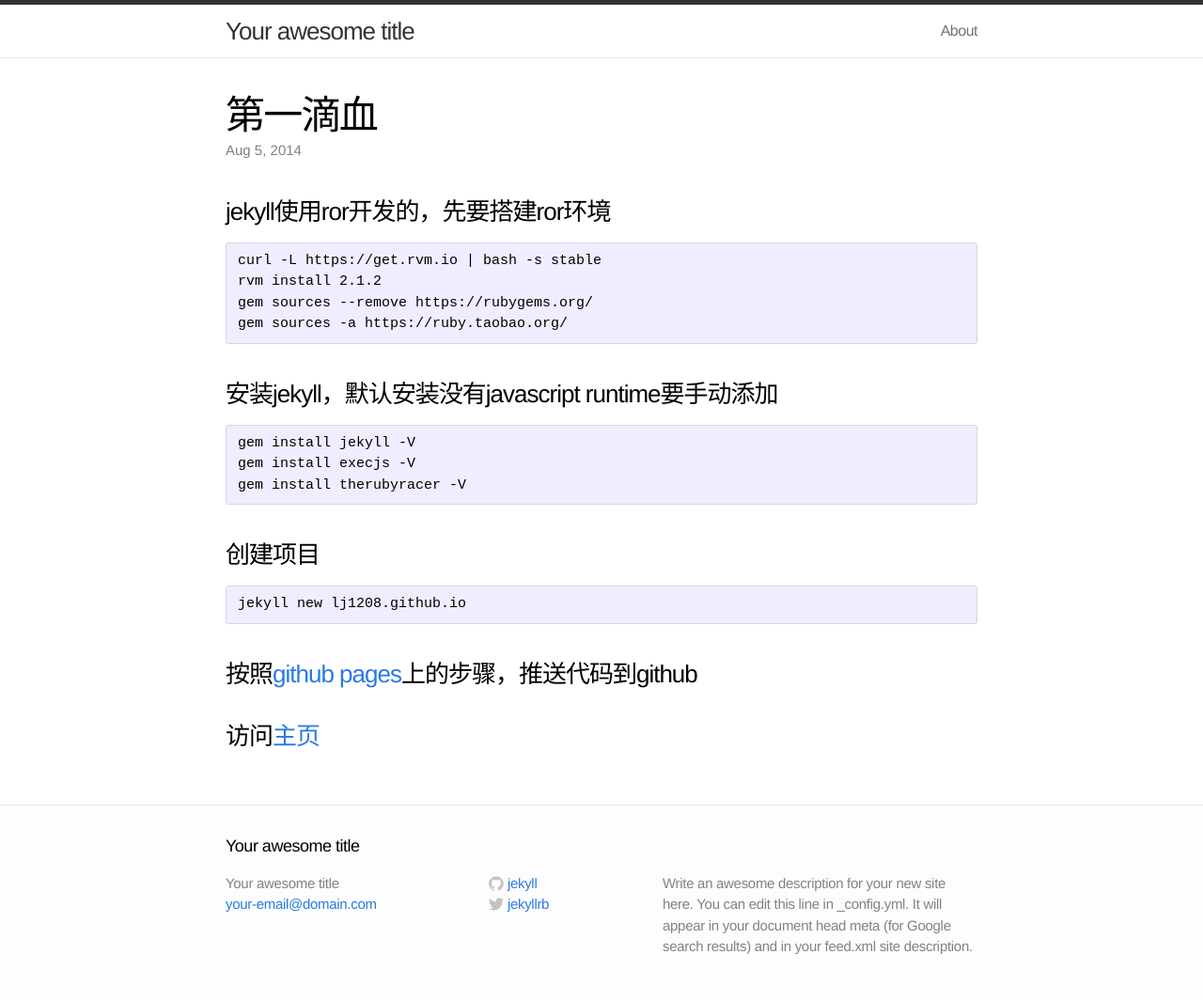
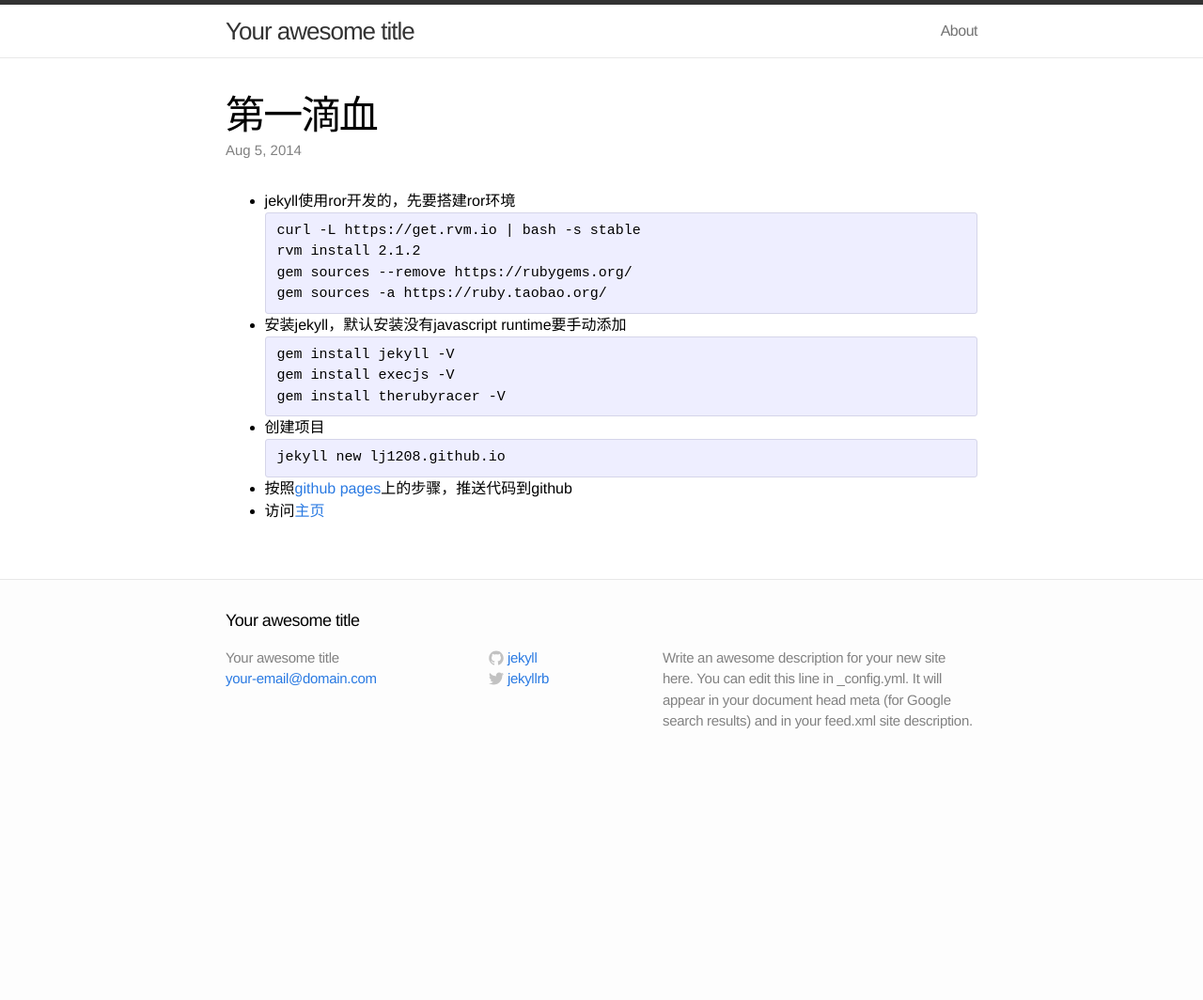
Before and after one commit to lj1208/lj1208.github.io, a Jekyll site: the page built from _posts/2014-08-05-第一滴血.markdown, in a window 1280 px wide. Shown: the whole page at 94% size. Built offline with Jekyll 4.4.1, drawn with Linux system fonts in a browser that asks for light colours; after the commit the page ends 900 px from its top, so only the background shows below that.

````diff
--- a/_posts/2014-08-05-第一滴血.markdown
+++ b/_posts/2014-08-05-第一滴血.markdown
@@ -6,22 +6,22 @@ categories: jekyll update
 ---
 
 
-### jekyll使用ror开发的，先要搭建ror环境
+* jekyll使用ror开发的，先要搭建ror环境
 ```
 curl -L https://get.rvm.io | bash -s stable
 rvm install 2.1.2
 gem sources --remove https://rubygems.org/
 gem sources -a https://ruby.taobao.org/
 ```
-### 安装jekyll，默认安装没有javascript runtime要手动添加
+* 安装jekyll，默认安装没有javascript runtime要手动添加
 ```
 gem install jekyll -V
 gem install execjs -V
 gem install therubyracer -V
 ```
-### 创建项目
+* 创建项目
 ```
 jekyll new lj1208.github.io
 ```
-### 按照[github pages](https://pages.github.com/)上的步骤，推送代码到github
-### 访问[主页](http://lj1208.github.io)
+* 按照[github pages](https://pages.github.com/)上的步骤，推送代码到github
+* 访问[主页](http://lj1208.github.io)
````
